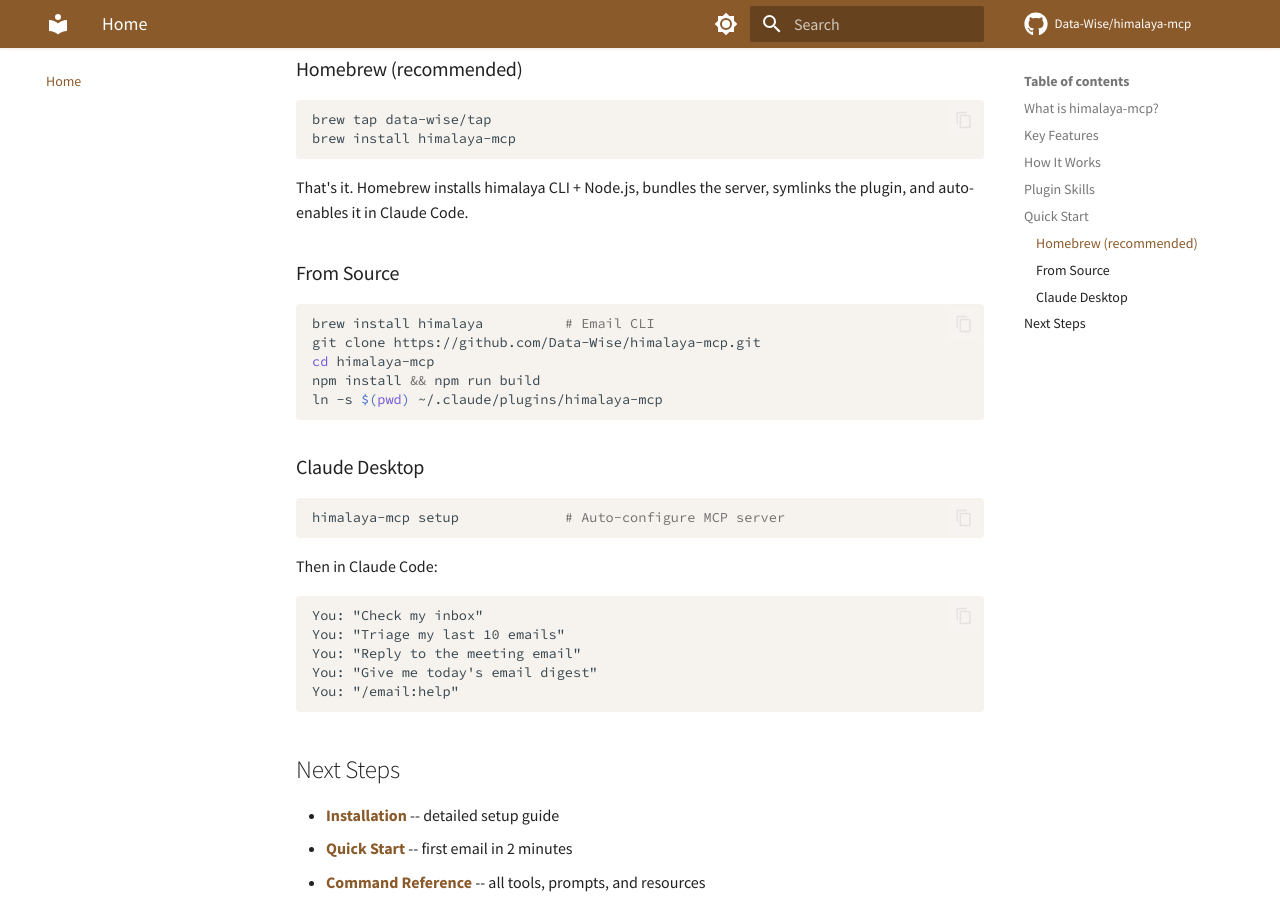
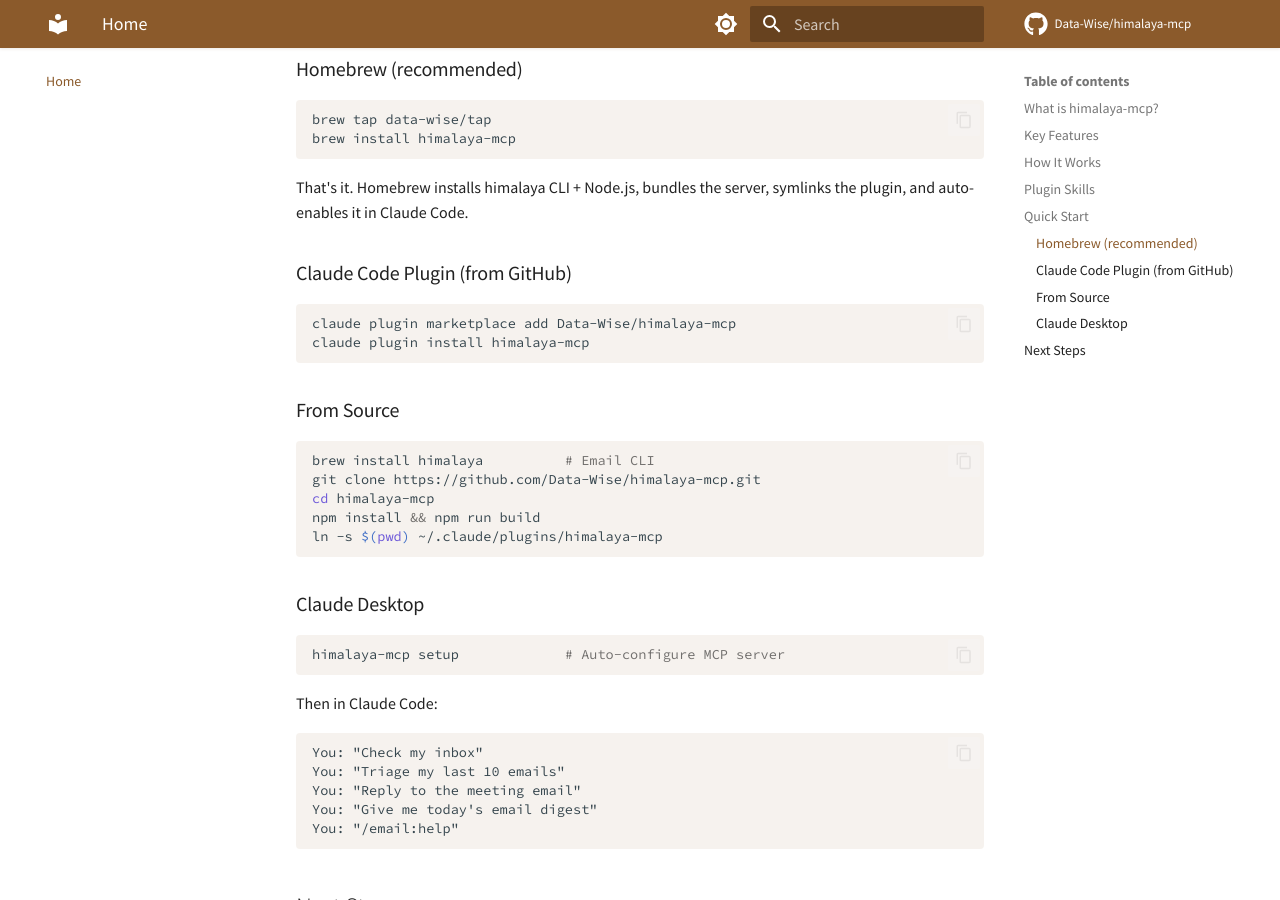
Before and after one commit to Data-Wise/himalaya-mcp, an MkDocs documentation site: the page built from docs/index.md, in a window 1280 px wide and 900 px high, scrolled down 1847 px. Built offline with MkDocs 1.6.1 and Material for MkDocs 9.7.7, drawn with Linux system fonts in a browser that asks for light colours; emoji names are drawn with the system emoji font; comment, search, counter and statistics services are not loaded.

Commit message:
docs: update install commands across all docs
- README.md: complete rewrite with all install paths, updated test counts,
  GitHub Pages doc links, plugin skills listed
- Fix GitHub install command everywhere: `claude plugin add` →
  `claude plugin marketplace add` + `claude plugin install`
- Update marketplace.json source "." → "./" in packaging guide
- Add GitHub marketplace install to index.md Quick Start
- Updated: refcard, architecture, installation, packaging, index

Co-Authored-By: Claude Opus 4.6 <noreply@anthropic.com>

````diff
--- a/docs/getting-started/installation.md
+++ b/docs/getting-started/installation.md
@@ -57,7 +57,8 @@ brew uninstall himalaya-mcp
 ### Option 2: GitHub Plugin Install
 
 ```bash
-claude plugin add github:Data-Wise/himalaya-mcp
+claude plugin marketplace add Data-Wise/himalaya-mcp
+claude plugin install himalaya-mcp
 ```
 
 ### Option 3: From Source (development)
--- a/docs/index.md
+++ b/docs/index.md
@@ -103,6 +103,13 @@ brew install himalaya-mcp
 
 That's it. Homebrew installs himalaya CLI + Node.js, bundles the server, symlinks the plugin, and auto-enables it in Claude Code.
 
+### Claude Code Plugin (from GitHub)
+
+```bash
+claude plugin marketplace add Data-Wise/himalaya-mcp
+claude plugin install himalaya-mcp
+```
+
 ### From Source
 
 ```bash
--- a/docs/reference/architecture.md
+++ b/docs/reference/architecture.md
@@ -39,10 +39,10 @@
 
 ```
 Homebrew (Primary)                  GitHub (Fallback)
-  brew install himalaya-mcp           claude plugin add github:Data-Wise/himalaya-mcp
-  │                                   │
-  ├─ depends_on "himalaya"            └─ Copies plugin to cache
-  ├─ depends_on "node"                   Uses ${CLAUDE_PLUGIN_ROOT}
+  brew install himalaya-mcp           claude plugin marketplace add Data-Wise/himalaya-mcp
+  │                                   claude plugin install himalaya-mcp
+  ├─ depends_on "himalaya"            │
+  ├─ depends_on "node"                └─ Copies plugin to cache, uses ${CLAUDE_PLUGIN_ROOT}
   │
   ├─ libexec/
   │   ├─ .claude-plugin/plugin.json
````
Also changed, not shown: README.md (+37 -28 lines), docs/guide/packaging.md (+11 -4 lines), docs/reference/refcard.md (+3 -2 lines).
